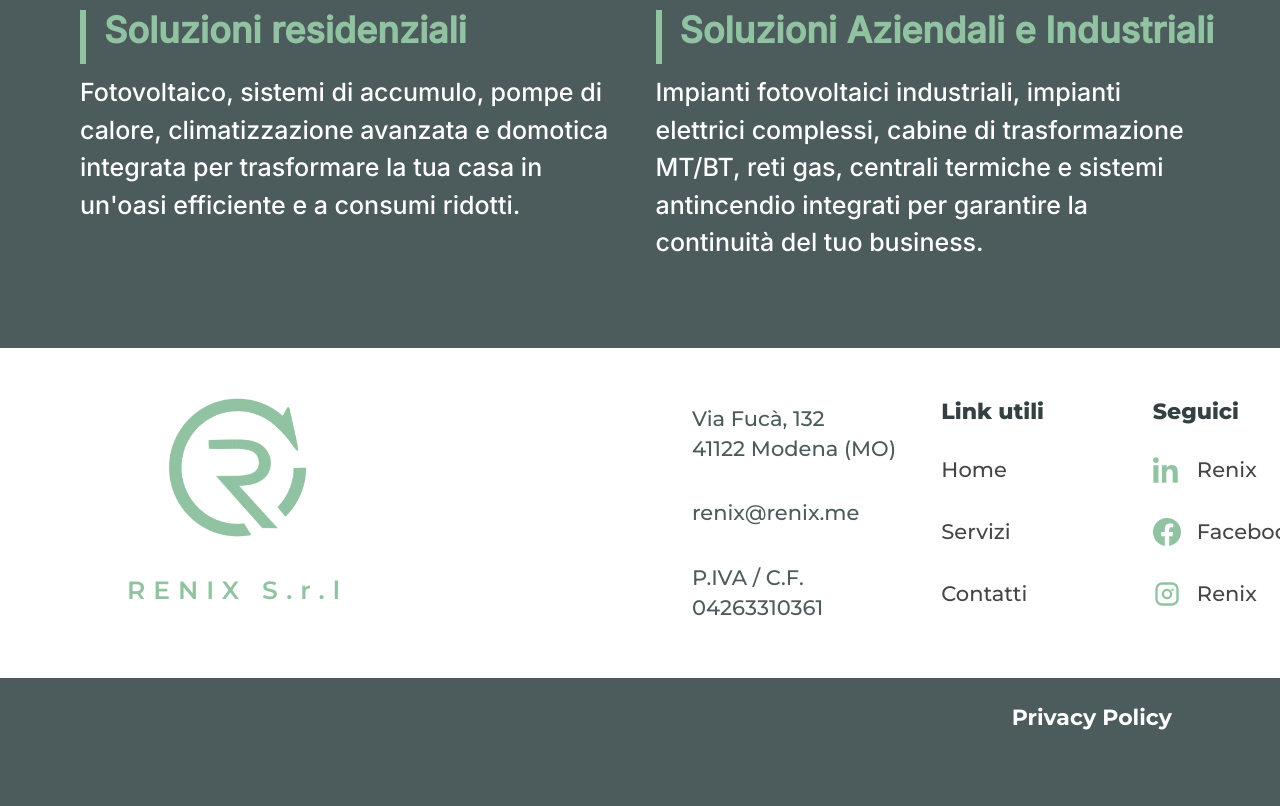
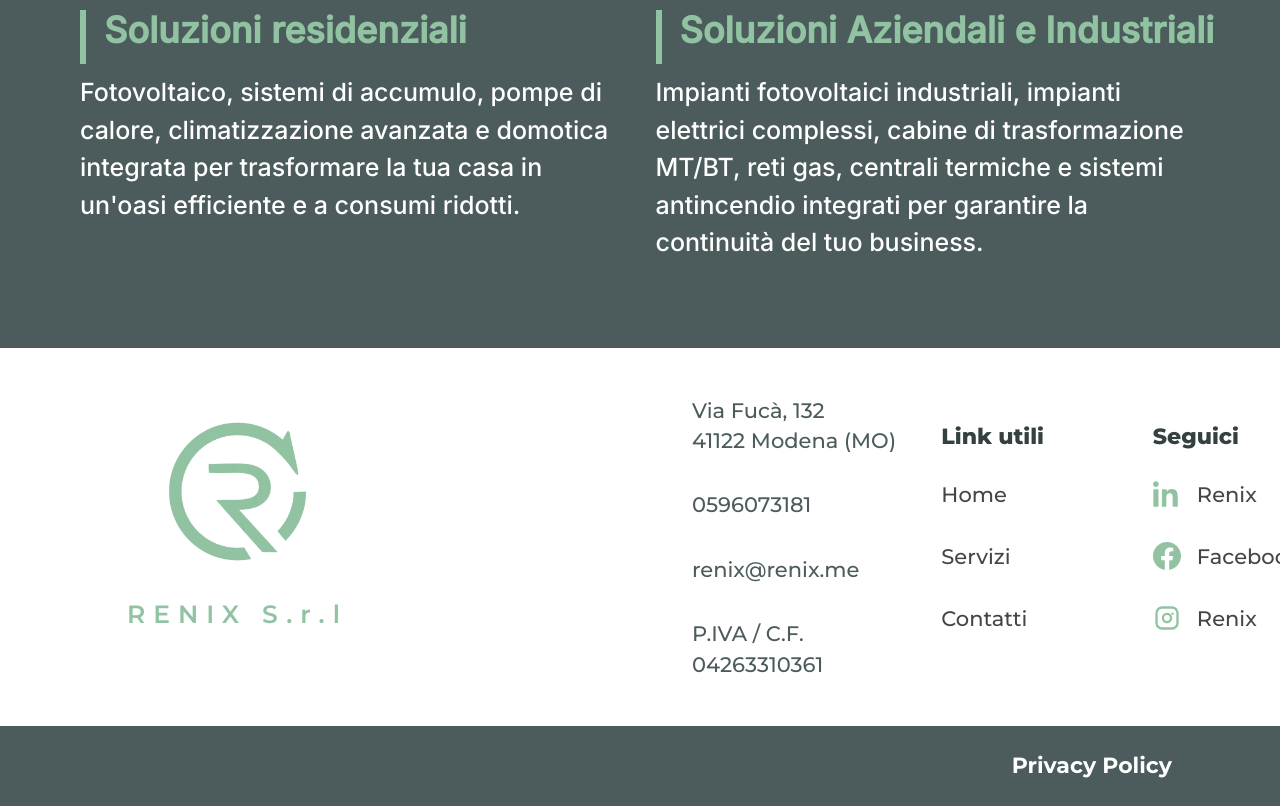
Before and after one commit to ElenaBarzaghi/renix-site, a plain HTML site: page index.html in a window 1280 px wide. Shown: the part 3395-4201 px from the top of the page. Before the commit the page ends 4153 px from the top, so only its background shows below. Drawn offline with Linux system fonts and the light colour scheme.

Commit message:
telefono aggiuto

```diff
--- a/index.html
+++ b/index.html
@@ -186,6 +186,7 @@
 
       <address class="footer-address">
         <p>Via Fucà, 132<br>41122 Modena (MO)</p>
+        <p> 0596073181</p>
         <p><a href="mailto:renix@renix.me">renix@renix.me</a></p>
         <p>P.IVA / C.F. 04263310361</p>
       </address>
```
